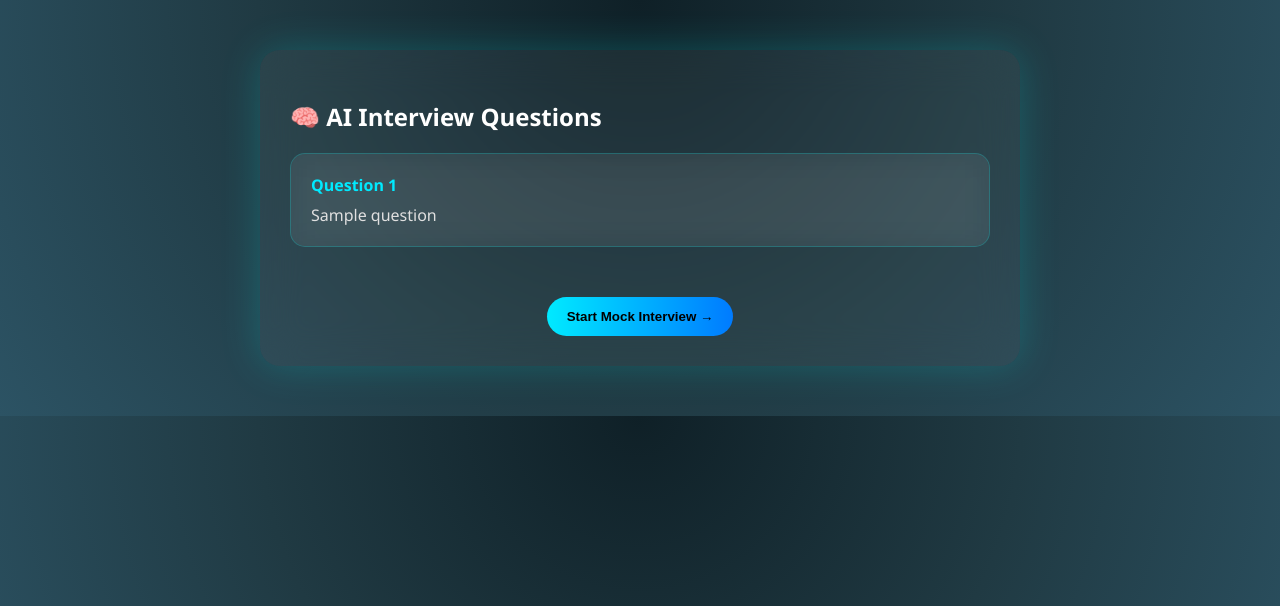
After one commit to crajeev351/Final-ATS-system, a Flask app: template templates/questions.html in a window 1280 px wide. The commit adds this page. Shown: the top 606 px of the page. Run offline with Flask 3, Linux system fonts and the light colour scheme; the template is opened without the code that fills it: most values are stand-ins (such as "Sample title", 1, 10 or a date in 2020).

Commit message:
Question generation added

```diff
--- a/main.py
+++ b/main.py
@@ -6,7 +6,7 @@ import google.generativeai as genai
 app = Flask(__name__)
 app.secret_key = "secret123"
 
-genai.configure(api_key="AIzaSyBb0Uhryzwv65Aj67I1oOz2dR3pORqC1UY")
+genai.configure(api_key="AIzaSyApYBHuEnoYFQrv5_gnW-ryVCldWyta9pE")
 model = genai.GenerativeModel('gemini-3-flash-preview')
 
 # Database connection
@@ -186,5 +186,134 @@ Job Description:
 
     return render_template("dashboard.html")
 
+@app.route('/generate-questions', methods=['POST'])
+def generate_questions():
+    if "user" not in session:
+        return redirect(url_for('login'))
+
+    try:
+        file = request.files.get('resume')
+
+        if not file or file.filename == "":
+            return "Please upload a resume"
+
+        # Save file
+        filepath = os.path.join(app.config['UPLOAD_FOLDER'], file.filename)
+        file.save(filepath)
+
+        # Extract text
+        from pdfminer.high_level import extract_text
+        resume_text = extract_text(filepath)
+
+        # Limit size
+        resume_text = resume_text[:3000]
+
+        # Prompt
+        prompt = f"""
+You are a professional technical interviewer.
+
+Based on the resume below, generate EXACTLY 5 interview questions.
+
+IMPORTANT RULES:
+- ONLY return questions
+- DO NOT return headings or categories
+- DO NOT include explanations
+- Each question must be specific to the resume
+- Keep questions practical and interview-ready
+
+Format strictly like:
+1. Question text?
+2. Question text?
+3. Question text?
+4. Question text?
+5. Question text?
+
+Resume:
+{resume_text}
+"""
+
+        # AI Call
+        response = model.generate_content(prompt)
+        raw_text = response.text
+
+        # Parse questions
+        questions = []
+        for line in raw_text.split("\n"):
+            line = line.strip()
+            if line.startswith(tuple(str(i) + "." for i in range(1, 6))):
+                questions.append(line)
+
+        # Fallback safety
+        if not questions:
+            questions = ["Tell me about your project"]
+
+        # Store in session
+        session["questions"] = questions
+
+        # ✅ FIXED LINE (ADDED RETURN)
+        return render_template("questions.html", questions=questions)
+
+    except Exception as e:
+        return f"Error: {e}"
+
+
+
+@app.route("/ai-interview")
+def ai_interview():
+    if "user" not in session:
+        return redirect(url_for("login"))
+    return render_template("ai_interview.html")
+
+
+@app.route("/evaluate-answer", methods=["POST"])
+def evaluate_answer():
+    data = request.get_json()
+
+    answer = data.get("answer")
+    face = data.get("face")
+
+    stability = face.get("stability", 0)
+    movement = face.get("movement", 0)
+    frames = face.get("frames", 1)
+
+    face_score = round((stability / frames) * 5, 2)
+
+    prompt = f"""
+You are an AI interviewer.
+
+Evaluate candidate based on:
+
+Answer:
+{answer}
+
+Facial Behavior:
+- Stability Score: {face_score}
+- Movement Level: {movement}
+
+Give:
+
+Overall Score: out of 10
+
+Technical:
+- ...
+
+Communication:
+- ...
+
+Facial Confidence:
+- ...
+
+Suggestions:
+- ...
+"""
+
+    response = model.generate_content(prompt)
+
+    return {"result": response.text}
+
+@app.route("/get-questions")
+def get_questions():
+    return {"questions": session.get("questions", [])}
+
 if __name__ == '__main__':
     app.run(debug=True)
--- a/templates/dashboard.html
+++ b/templates/dashboard.html
@@ -26,7 +26,9 @@
         <input type="file" name="resume">
 
         <button type="submit">⚡ Generate ATS Score</button>
-
+        <button formaction="/generate-questions" formmethod="post">
+        🧠 Generate Interview Questions
+        </button>
     </form>
 
 </div>
--- /dev/null
+++ b/templates/questions.html
@@ -0,0 +1,68 @@
+<!DOCTYPE html>
+<html>
+<head>
+    <title>AI Questions</title>
+    <link rel="stylesheet" href="{{ url_for('static', filename='result.css') }}">
+
+    <style>
+        .questions-container {
+            display: flex;
+            flex-direction: column;
+            gap: 20px;
+            margin-top: 20px;
+        }
+
+        .question-card {
+            padding: 20px;
+            border-radius: 15px;
+            background: rgba(255,255,255,0.05);
+            backdrop-filter: blur(15px);
+            border: 1px solid rgba(0,255,255,0.2);
+            transition: 0.3s;
+            cursor: pointer;
+        }
+
+        .question-card:hover {
+            transform: scale(1.02);
+            box-shadow: 0 0 20px #00eaff;
+        }
+
+        .question-title {
+            color: #00eaff;
+            font-weight: bold;
+            margin-bottom: 8px;
+        }
+
+        .question-text {
+            color: #e0e0e0;
+        }
+    </style>
+
+</head>
+<body>
+
+<div class="report-container">
+
+    <h2>🧠 AI Interview Questions</h2>
+
+    <div class="questions-container">
+
+        {% for q in questions %}
+        <div class="question-card">
+            <div class="question-title">Question {{ loop.index }}</div>
+            <div class="question-text">{{ q }}</div>
+        </div>
+        {% endfor %}
+
+    </div>
+
+    <div style="text-align:center; margin-top:30px;">
+        <a href="/ai-interview">
+            <button class="btn">Start Mock Interview →</button>
+        </a>
+    </div>
+
+</div>
+
+</body>
+</html>
```
Also changed, not shown: templates/ai_interview.html (added, +153 -0 lines).
